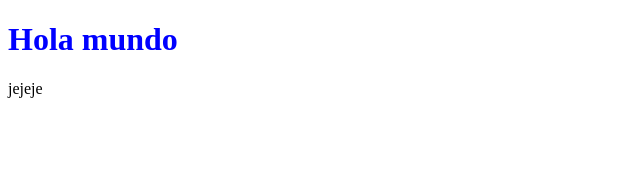
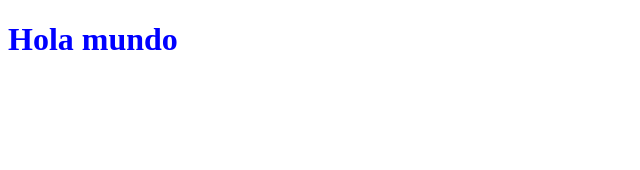
Before and after one commit to fortisuno/ProyectoHA, a React (Create React App) app: page / in a window 1280 px wide. Shown: the top 170 px of the page, without its empty margins (0-640 px from the left). Built offline with nearby package versions, Linux system fonts and the light colour scheme.

Commit message:
actualizacion del proyecto

```diff
--- a/src/App.js
+++ b/src/App.js
@@ -5,7 +5,6 @@ export default function App() {
   return (
     <div>
       <Title />
-      <span>jejeje</span>
     </div>
   )
 }
```
